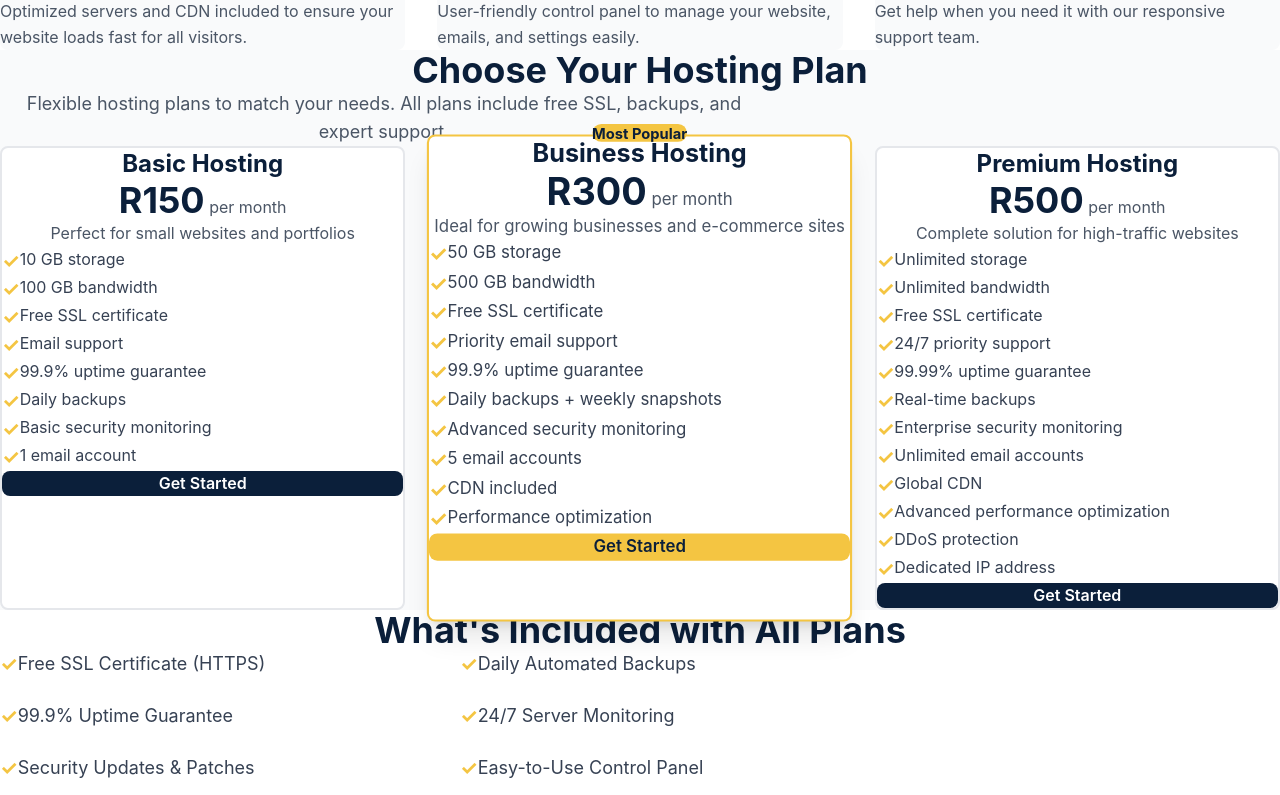
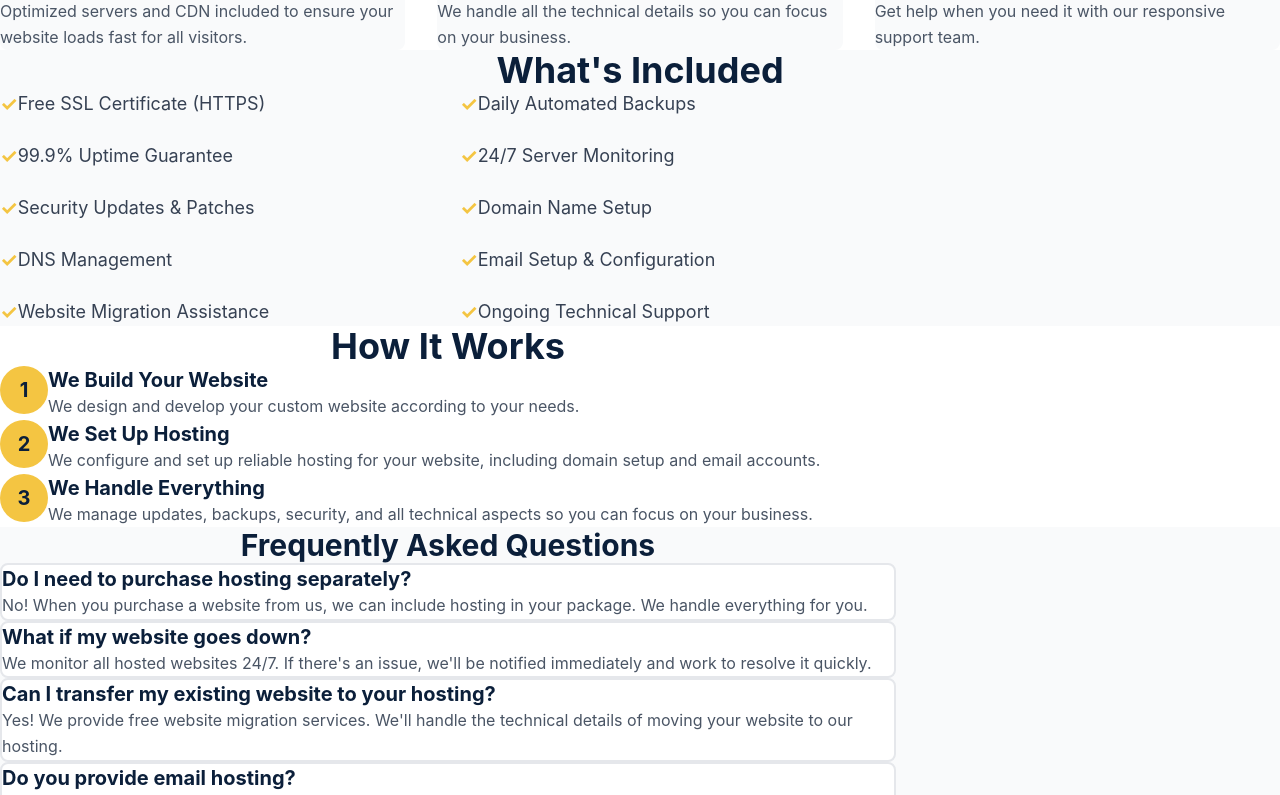
Before and after one commit to MoAmanjee/webs4u, a Next.js app: page /hosting in a window 1280 px wide. Shown: the part 420-1215 px from the top of the page. Built offline with nearby package versions, Linux system fonts and the light colour scheme.

Commit message:
hosting page

```diff
--- a/app/hosting/page.tsx
+++ b/app/hosting/page.tsx
@@ -3,66 +3,6 @@ import Navigation from '@/components/Navigation';
 import Footer from '@/components/Footer';
 
 export default function Hosting() {
-  const hostingPlans = [
-    {
-      name: 'Basic Hosting',
-      price: 'R150',
-      period: 'per month',
-      description: 'Perfect for small websites and portfolios',
-      features: [
-        '10 GB storage',
-        '100 GB bandwidth',
-        'Free SSL certificate',
-        'Email support',
-        '99.9% uptime guarantee',
-        'Daily backups',
-        'Basic security monitoring',
-        '1 email account',
-      ],
-      popular: false,
-    },
-    {
-      name: 'Business Hosting',
-      price: 'R300',
-      period: 'per month',
-      description: 'Ideal for growing businesses and e-commerce sites',
-      features: [
-        '50 GB storage',
-        '500 GB bandwidth',
-        'Free SSL certificate',
-        'Priority email support',
-        '99.9% uptime guarantee',
-        'Daily backups + weekly snapshots',
-        'Advanced security monitoring',
-        '5 email accounts',
-        'CDN included',
-        'Performance optimization',
-      ],
-      popular: true,
-    },
-    {
-      name: 'Premium Hosting',
-      price: 'R500',
-      period: 'per month',
-      description: 'Complete solution for high-traffic websites',
-      features: [
-        'Unlimited storage',
-        'Unlimited bandwidth',
-        'Free SSL certificate',
-        '24/7 priority support',
-        '99.99% uptime guarantee',
-        'Real-time backups',
-        'Enterprise security monitoring',
-        'Unlimited email accounts',
-        'Global CDN',
-        'Advanced performance optimization',
-        'DDoS protection',
-        'Dedicated IP address',
-      ],
-      popular: false,
-    },
-  ];
-
   const hostingFeatures = [
     {
       icon: '🚀',
@@ -87,7 +27,7 @@ export default function Hosting() {
     {
       icon: '🛠️',
       title: 'Easy Management',
-      description: 'User-friendly control panel to manage your website, emails, and settings easily.',
+      description: 'We handle all the technical details so you can focus on your business.',
     },
     {
       icon: '💬',
@@ -107,7 +47,7 @@ export default function Hosting() {
               Website Hosting Services
             </h1>
             <p className="text-xl text-gray-300 max-w-3xl mx-auto">
-            Reliable, secure, and fast hosting solutions for your website. We handle all the technical details so you can focus on your business.
+              We can host your custom website for you. Let us handle all the technical details so you can focus on your business.
             </p>
           </div>
         </section>
@@ -117,10 +57,10 @@ export default function Hosting() {
           <div className="max-w-7xl mx-auto px-4 sm:px-6 lg:px-8">
             <div className="text-center mb-12">
               <h2 className="text-3xl md:text-4xl font-bold text-[#0B1F3A] mb-4">
-              Why Choose Our Hosting?
+                Why Let Us Host Your Website?
               </h2>
               <p className="text-lg text-gray-600 max-w-3xl mx-auto">
-              We offer comprehensive hosting solutions designed to keep your website fast, secure, and always online.
+                When we build your custom website, we can also handle the hosting for you. This means you don't have to worry about servers, security, or technical maintenance.
               </p>
             </div>
 
@@ -141,80 +81,12 @@ export default function Hosting() {
           </div>
         </section>
 
-      {/* Hosting Plans */}
+        {/* What's Included */}
         <section className="py-20 bg-gray-50">
           <div className="max-w-7xl mx-auto px-4 sm:px-6 lg:px-8">
             <div className="text-center mb-12">
               <h2 className="text-3xl md:text-4xl font-bold text-[#0B1F3A] mb-4">
-              Choose Your Hosting Plan
-            </h2>
-            <p className="text-lg text-gray-600 max-w-3xl mx-auto">
-              Flexible hosting plans to match your needs. All plans include free SSL, backups, and expert support.
-            </p>
-          </div>
-
-          <div className="grid grid-cols-1 md:grid-cols-3 gap-8">
-            {hostingPlans.map((plan, index) => (
-              <div
-                key={index}
-                className={`relative bg-white border-2 rounded-lg p-8 ${
-                  plan.popular
-                    ? 'border-[#F4C542] shadow-xl scale-105'
-                    : 'border-gray-200'
-                } transition-all duration-200 hover:shadow-xl`}
-              >
-                {plan.popular && (
-                  <div className="absolute -top-4 left-1/2 transform -translate-x-1/2">
-                    <span className="bg-[#F4C542] text-[#0B1F3A] px-4 py-1 rounded-full text-sm font-bold">
-                      Most Popular
-                    </span>
-                  </div>
-                )}
-
-                <div className="text-center mb-8">
-                  <h3 className="text-2xl font-bold text-[#0B1F3A] mb-2">
-                    {plan.name}
-                  </h3>
-                  <div className="mb-4">
-                    <span className="text-4xl font-bold text-[#0B1F3A]">
-                      {plan.price}
-                    </span>
-                    <span className="text-gray-600"> {plan.period}</span>
-                  </div>
-                  <p className="text-gray-600">{plan.description}</p>
-                </div>
-
-                <ul className="space-y-4 mb-8">
-                  {plan.features.map((feature, idx) => (
-                    <li key={idx} className="flex items-start">
-                      <span className="text-[#F4C542] mr-3 font-bold text-xl">✓</span>
-                      <span className="text-gray-700">{feature}</span>
-                    </li>
-                  ))}
-                </ul>
-
-                <Link
-                  href="/contact"
-                  className={`block w-full text-center py-3 rounded-lg font-semibold transition-all duration-200 ${
-                    plan.popular
-                      ? 'bg-[#F4C542] text-[#0B1F3A] hover:bg-[#F4C542]/90 transform hover:scale-105'
-                      : 'bg-[#0B1F3A] text-white hover:bg-[#0B1F3A]/90'
-                  }`}
-                >
-                  Get Started
-                </Link>
-              </div>
-            ))}
-          </div>
-        </div>
-      </section>
-
-      {/* What's Included */}
-      <section className="py-20 bg-white">
-        <div className="max-w-7xl mx-auto px-4 sm:px-6 lg:px-8">
-          <div className="text-center mb-12">
-            <h2 className="text-3xl md:text-4xl font-bold text-[#0B1F3A] mb-4">
-              What's Included with All Plans
+                What's Included
               </h2>
             </div>
 
@@ -225,11 +97,11 @@ export default function Hosting() {
                 '99.9% Uptime Guarantee',
                 '24/7 Server Monitoring',
                 'Security Updates & Patches',
-              'Easy-to-Use Control Panel',
                 'Domain Name Setup',
                 'DNS Management',
                 'Email Setup & Configuration',
                 'Website Migration Assistance',
+                'Ongoing Technical Support',
               ].map((item, index) => (
                 <div key={index} className="flex items-center">
                   <span className="text-[#F4C542] mr-3 font-bold text-xl">✓</span>
@@ -240,37 +112,76 @@ export default function Hosting() {
           </div>
         </section>
 
+        {/* How It Works */}
+        <section className="py-20 bg-white">
+          <div className="max-w-4xl mx-auto px-4 sm:px-6 lg:px-8">
+            <div className="text-center mb-12">
+              <h2 className="text-3xl md:text-4xl font-bold text-[#0B1F3A] mb-4">
+                How It Works
+              </h2>
+            </div>
+
+            <div className="space-y-8">
+              <div className="flex items-start">
+                <div className="bg-[#F4C542] text-[#0B1F3A] rounded-full w-12 h-12 flex items-center justify-center font-bold text-xl mr-6 flex-shrink-0">
+                  1
+                </div>
+                <div>
+                  <h3 className="text-xl font-bold text-[#0B1F3A] mb-2">We Build Your Website</h3>
+                  <p className="text-gray-600">We design and develop your custom website according to your needs.</p>
+                </div>
+              </div>
+
+              <div className="flex items-start">
+                <div className="bg-[#F4C542] text-[#0B1F3A] rounded-full w-12 h-12 flex items-center justify-center font-bold text-xl mr-6 flex-shrink-0">
+                  2
+                </div>
+                <div>
+                  <h3 className="text-xl font-bold text-[#0B1F3A] mb-2">We Set Up Hosting</h3>
+                  <p className="text-gray-600">We configure and set up reliable hosting for your website, including domain setup and email accounts.</p>
+                </div>
+              </div>
+
+              <div className="flex items-start">
+                <div className="bg-[#F4C542] text-[#0B1F3A] rounded-full w-12 h-12 flex items-center justify-center font-bold text-xl mr-6 flex-shrink-0">
+                  3
+                </div>
+                <div>
+                  <h3 className="text-xl font-bold text-[#0B1F3A] mb-2">We Handle Everything</h3>
+                  <p className="text-gray-600">We manage updates, backups, security, and all technical aspects so you can focus on your business.</p>
+                </div>
+              </div>
+            </div>
+          </div>
+        </section>
+
         {/* FAQ Section */}
         <section className="py-20 bg-gray-50">
           <div className="max-w-4xl mx-auto px-4 sm:px-6 lg:px-8">
             <h2 className="text-3xl font-bold text-[#0B1F3A] text-center mb-12">
-            Hosting Frequently Asked Questions
+              Frequently Asked Questions
             </h2>
             <div className="space-y-6">
               {[
                 {
                   question: 'Do I need to purchase hosting separately?',
-                answer: 'No! When you purchase a website from us, we can include hosting in your package. However, if you already have a website or prefer to manage hosting separately, we offer standalone hosting plans.',
+                  answer: 'No! When you purchase a website from us, we can include hosting in your package. We handle everything for you.',
+                },
+                {
+                  question: 'What if my website goes down?',
+                  answer: 'We monitor all hosted websites 24/7. If there\'s an issue, we\'ll be notified immediately and work to resolve it quickly.',
                 },
                 {
                   question: 'Can I transfer my existing website to your hosting?',
-                answer: 'Yes! We provide free website migration services. We\'ll handle the technical details of moving your website to our servers.',
-              },
-              {
-                question: 'What happens if my website goes down?',
-                answer: 'We monitor all hosted websites 24/7. If there\'s an issue, we\'ll be notified immediately and work to resolve it quickly. Our uptime guarantee ensures your site stays online.',
-              },
-              {
-                question: 'Can I upgrade or downgrade my hosting plan?',
-                answer: 'Absolutely! You can change your hosting plan at any time. We\'ll help you migrate to the plan that best fits your needs.',
+                  answer: 'Yes! We provide free website migration services. We\'ll handle the technical details of moving your website to our hosting.',
                 },
                 {
                   question: 'Do you provide email hosting?',
-                answer: 'Yes! All our hosting plans include email accounts with your domain name. The number of email accounts depends on your chosen plan.',
+                  answer: 'Yes! All our hosting includes email accounts with your domain name (e.g., info@yourdomain.com).',
                 },
                 {
                   question: 'How do backups work?',
-                answer: 'We perform automated daily backups of all websites. Premium plans include real-time backups. You can also request manual backups at any time.',
+                  answer: 'We perform automated daily backups of all websites. You can also request manual backups at any time.',
                 },
               ].map((faq, index) => (
                 <div
@@ -294,14 +205,14 @@ export default function Hosting() {
               Ready to Get Started?
             </h2>
             <p className="text-xl text-gray-300 mb-8">
-            Let's discuss your hosting needs and find the perfect plan for your website.
+              Let's discuss your website project and hosting needs. We'll create a custom solution for you.
             </p>
             <div className="flex flex-col sm:flex-row gap-4 justify-center">
               <Link
                 href="/contact"
                 className="bg-[#F4C542] text-[#0B1F3A] px-8 py-4 rounded-lg font-bold text-lg hover:bg-[#F4C542]/90 transition-all duration-200 transform hover:scale-105"
               >
-              Get Hosting Quote
+                Get a Quote
               </Link>
               <Link
                 href="/services"
--- a/app/page.tsx
+++ b/app/page.tsx
@@ -261,17 +261,17 @@ export default function Home() {
                 <p>Creative showcase for artists</p>
               </div>
             </a>
-            <div className="portfolio-item">
+            <a href="https://taskflowpro-alpha.vercel.app/" target="_blank" rel="noopener noreferrer" className="portfolio-item" style={{ textDecoration: 'none', color: 'inherit', display: 'block' }}>
               <div className="portfolio-image">
                 <div className="portfolio-overlay">
-                  <a href="https://github.com/MoAmanjee" target="_blank" rel="noopener noreferrer" className="portfolio-link">View Project →</a>
+                  <span className="portfolio-link">View Project →</span>
                 </div>
               </div>
               <div className="portfolio-info">
                 <h3>SaaS Landing Page</h3>
                 <p>High-converting product page</p>
               </div>
-            </div>
+            </a>
           </div>
         </div>
       </section>
```
Lines whose indentation alone changed are shown as unchanged.
